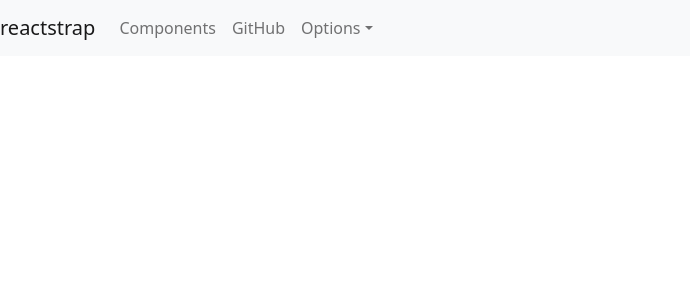
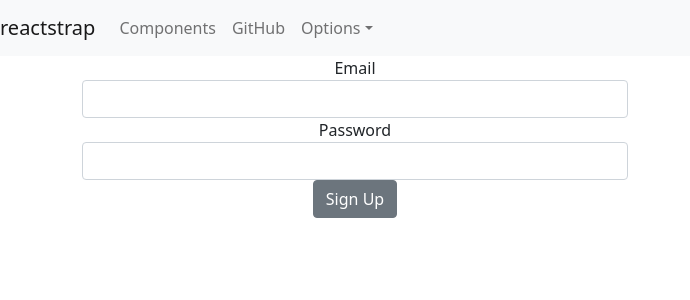
Before and after one commit to sktanner/rb-client, a React (Create React App) app: page / in a window 1280 px wide. Shown: the top 300 px of the page, without its empty margins (0-690 px from the left). Built offline with nearby package versions, Linux system fonts and the light colour scheme.

Commit message:
login and register working

```diff
--- a/src/App.tsx
+++ b/src/App.tsx
@@ -1,13 +1,57 @@
-import React from 'react';
+import React, { Component } from 'react';
 import './App.css';
 import NavBar from './components/navigation/Navbar';
+import Auth from './components/auth/Auth'
 
-const App: React.FunctionComponent = () => {
+type AppProps = {}
+
+
+type AppState = {
+  token: string
+}
+
+class App extends Component<AppProps, AppState> {
+  constructor(props: AppProps){
+    super(props)
+    this.state={
+      token:""
+    }
+  }
+
+  componentDidMount(): void{
+    if (localStorage.getItem('token')) {
+      this.setState({
+        token: localStorage.getItem('token')! //nonnull assertion expression operator
+      })
+    }
+  }
+
+  updateToken = (newToken: string): void => {
+    localStorage.setItem('token', newToken)
+    this.setState({token: newToken})
+    console.log(this.state.token)
+  }
+
+  clearToken = (): void => {
+    localStorage.clear()
+    this.setState({token: ''})
+  }
+
+  // protectedViews = (): void => {
+  //   return (
+  //     this.setState === localStorage.getItem('token')
+  //     ? <Game token={token}/>
+  //   : <Auth updateToken={updateToken}/>)
+  // }
+
+  render(){
   return (
     <div className="App">
       <NavBar />
+      <Auth updateToken={this.updateToken}/>
     </div>
-  );
+  )
+}
 }
 
 export default App;
--- a/src/components/auth/Auth.tsx
+++ b/src/components/auth/Auth.tsx
@@ -1,5 +1,33 @@
-const Auth = () => {
+import React from "react"
+import { Container, Row, Col } from 'reactstrap'
+import Register from "./Register"
+import Login from "./Login"
 
+type AuthProps = {
+    updateToken: (newToken: string) => void
+}
+
+type AuthState = {}
+
+class Auth extends React.Component<AuthProps, AuthState> {
+    constructor(props: AuthProps) {
+        super(props)
+    }
+
+    render() {
+        return (
+            <Container className="auth-container">
+            <Row>
+                <Col md="6">
+                    <Register updateToken={this.props.updateToken} />
+                </Col>
+                <Col md="6" className="login-col">
+                    {/* <Login updateToken={this.updateToken} /> */}
+                </Col>
+            </Row>
+        </Container>
+        )
+    }
 }
 
 export default Auth
--- a/src/components/auth/Register.tsx
+++ b/src/components/auth/Register.tsx
@@ -1,7 +1,18 @@
+import { type } from "os"
 import React from "react"
+import {Form, FormGroup, Label, Input, Button} from 'reactstrap'
 
-class Register extends React.Component {
-    constructor(props) {
+type RegProps = {
+    updateToken: (newToken: string) => void
+}
+
+type RegState = {
+    email: string,
+    password: string
+}
+
+class Register extends React.Component<RegProps, RegState> {
+    constructor(props: RegProps) {
         super(props)
         this.state = {
             email: "",
@@ -10,8 +21,8 @@ class Register extends React.Component {
     }
 
 
-    async handleSubmit () {
-        // e.preventDefault();
+    async handleSubmit (e: React.FormEvent<HTMLFormElement>): Promise<void> {
+        e.preventDefault();
         let res = await fetch("http://localhost:3000/user/register", {
             method: 'POST',
             body: JSON.stringify({ user: { email: this.state.email, password: this.state.password } }),
@@ -31,7 +42,17 @@ class Register extends React.Component {
     render() {
         return(
             <div>
-
+                <Form onSubmit={this.handleSubmit}>
+                <FormGroup>
+                    <Label htmlFor="email">Email</Label>
+                    <Input onChange={(e) => this.setState({email: e.target.value})} name="email" value={this.state.email}/>
+                </FormGroup>
+                <FormGroup>
+                    <Label htmlFor="password">Password</Label>
+                    <Input onChange={(e) => this.setState({password: e.target.value})} name="password" value={this.state.password}/>
+                </FormGroup>
+                <Button type="submit">Sign Up</Button>
+                </Form>
             </div>
         )
     }
```
Also changed, not shown: src/components/auth/Login.tsx (+50 -1 lines).
